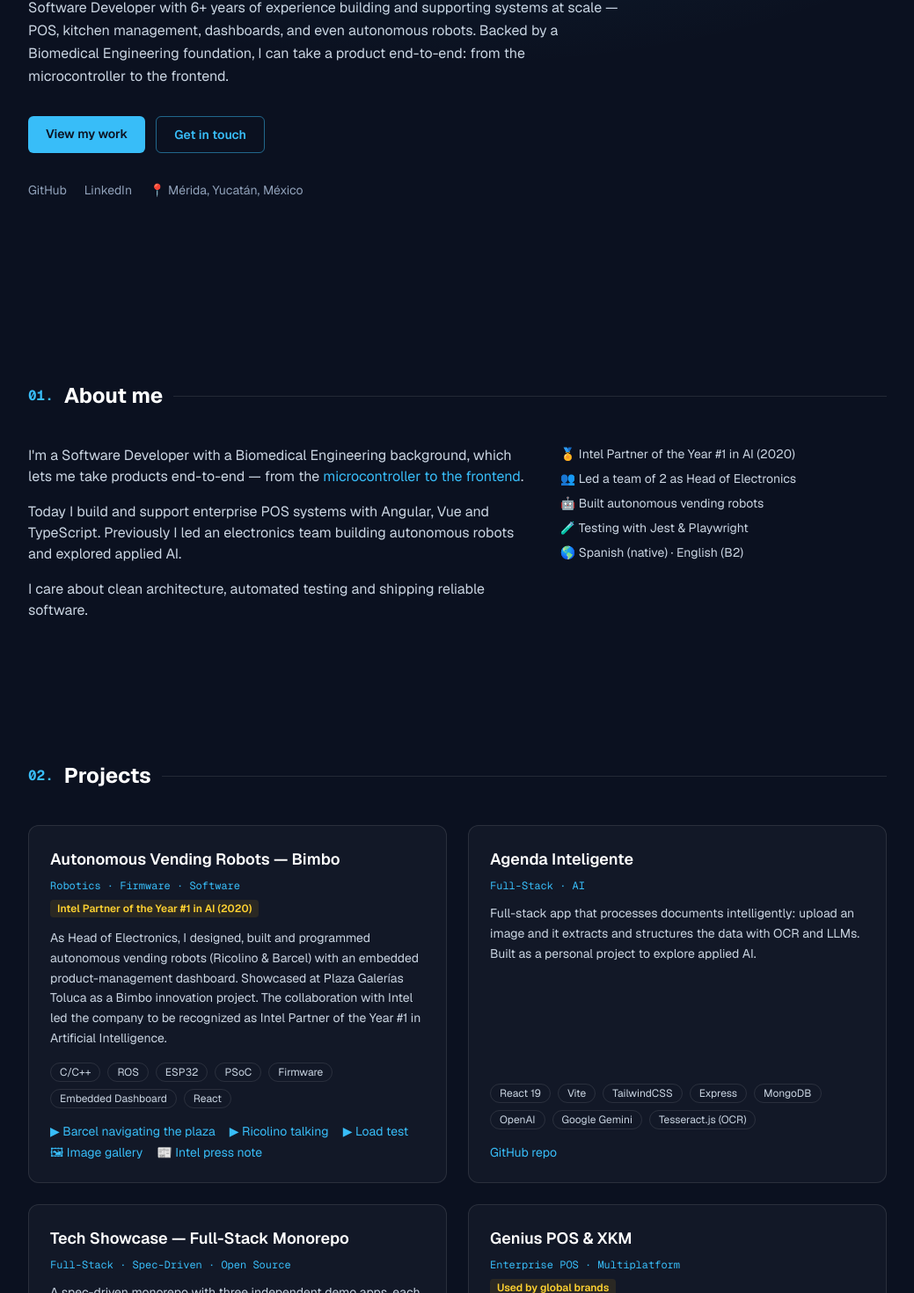
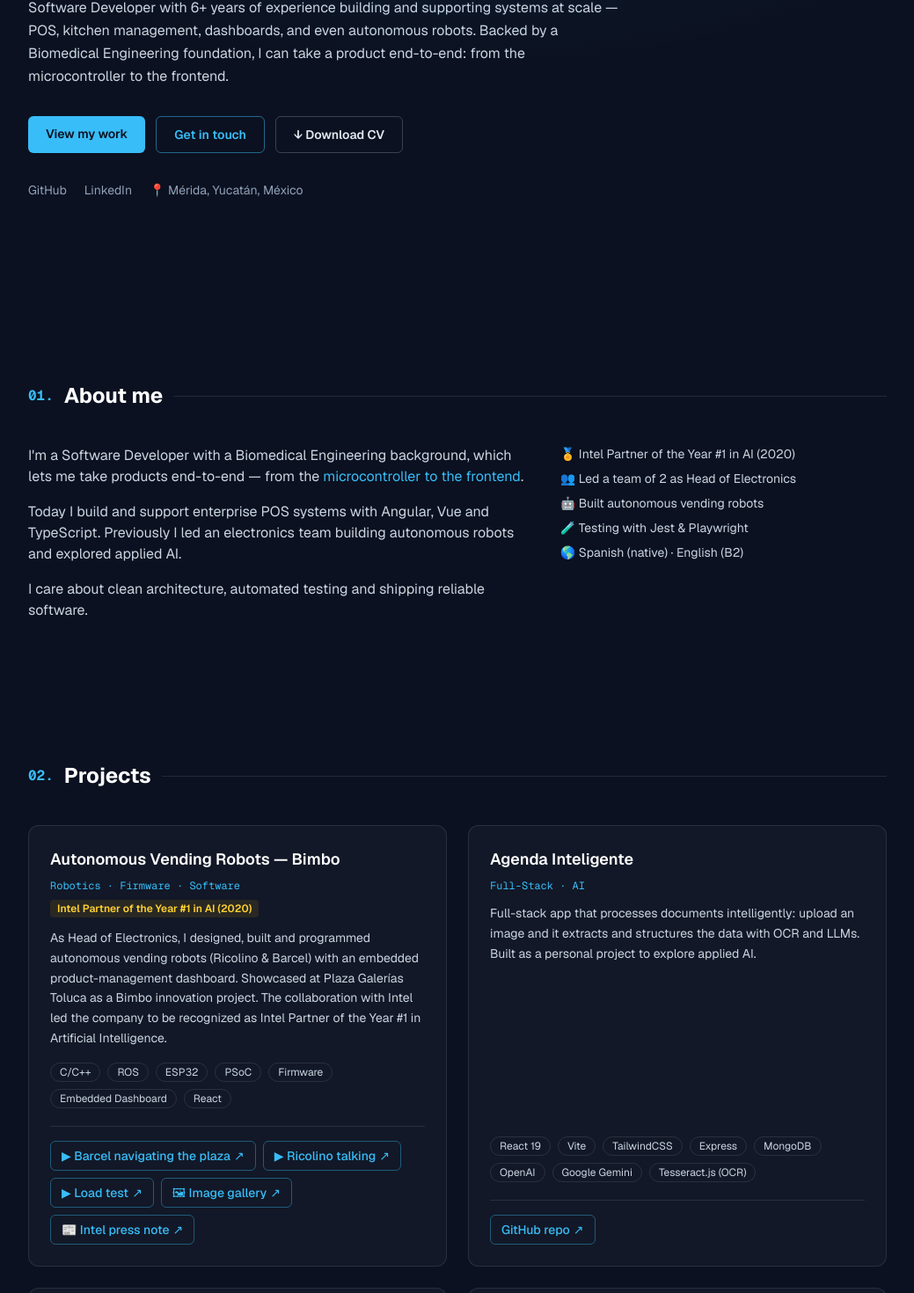
Before and after one commit to daniel-fausto/portfolio, a Next.js app: page / in a window 1280 px wide. Shown: the part 393-1863 px from the top of the page at 88% size, without its empty margins (120-1159 px from the left). Built offline with nearby package versions, Linux system fonts and the light colour scheme.

Commit message:
feat: add CV download button and distinct project link buttons

```diff
--- a/src/app/page.tsx
+++ b/src/app/page.tsx
@@ -54,6 +54,13 @@ function Hero() {
             className="rounded-md border border-accent/50 px-5 py-2.5 text-sm font-semibold text-accent transition-colors hover:bg-accent/10"
           >
             Get in touch
+          </a>
+          <a
+            href="/Daniel_Fausto_Franco_CV_EN.pdf"
+            download
+            className="rounded-md border border-white/20 px-5 py-2.5 text-sm font-semibold text-slate-200 transition-colors hover:border-accent hover:text-accent"
+          >
+            ↓ Download CV
           </a>
         </div>
         <div className="mt-8 flex gap-5 text-sm text-slate-400">
@@ -139,16 +146,17 @@ function Projects() {
               ))}
             </ul>
             {p.links.length > 0 && (
-              <div className="mt-4 flex flex-wrap gap-x-4 gap-y-1 text-sm">
+              <div className="mt-5 flex flex-wrap gap-2 border-t border-white/10 pt-4">
                 {p.links.map((l) => (
                   <a
                     key={l.href}
                     href={l.href}
                     target="_blank"
                     rel="noopener noreferrer"
-                    className="text-accent hover:underline"
+                    className="inline-flex items-center gap-1 rounded-md border border-accent/40 px-3 py-1.5 text-sm font-medium text-accent transition-colors hover:bg-accent/10"
                   >
                     {l.label}
+                    <span aria-hidden>↗</span>
                   </a>
                 ))}
               </div>
```
Also changed, not shown: 2 other files (tests, documents, lock files or other folders).
